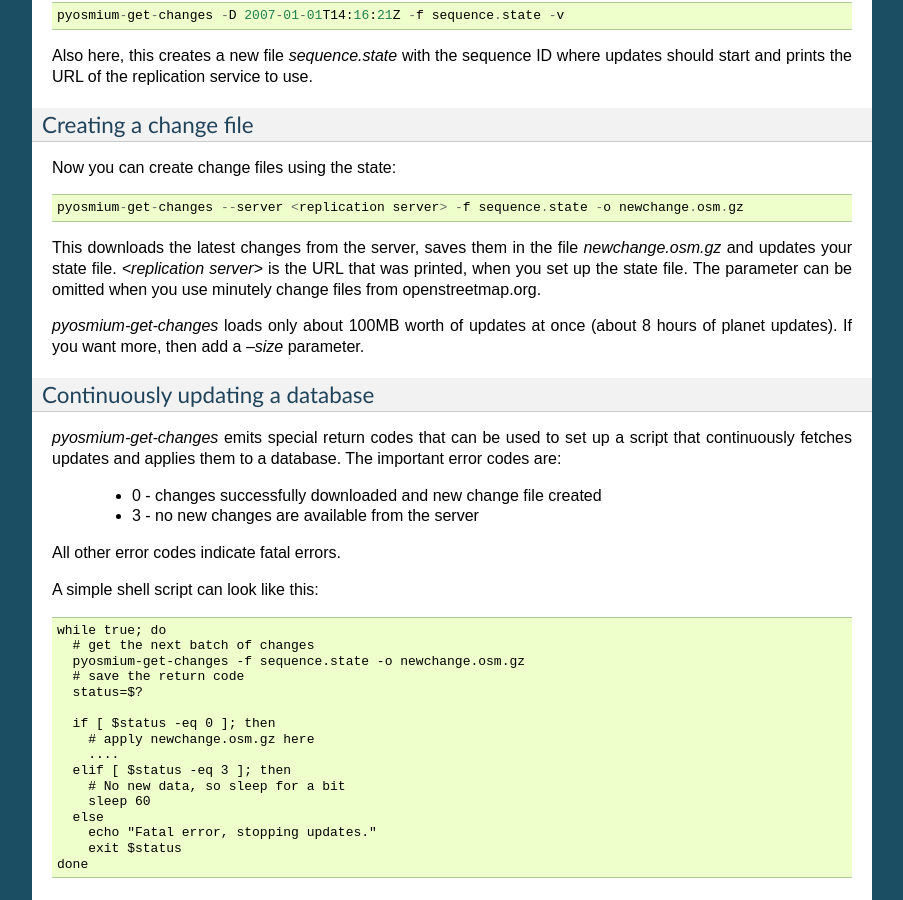
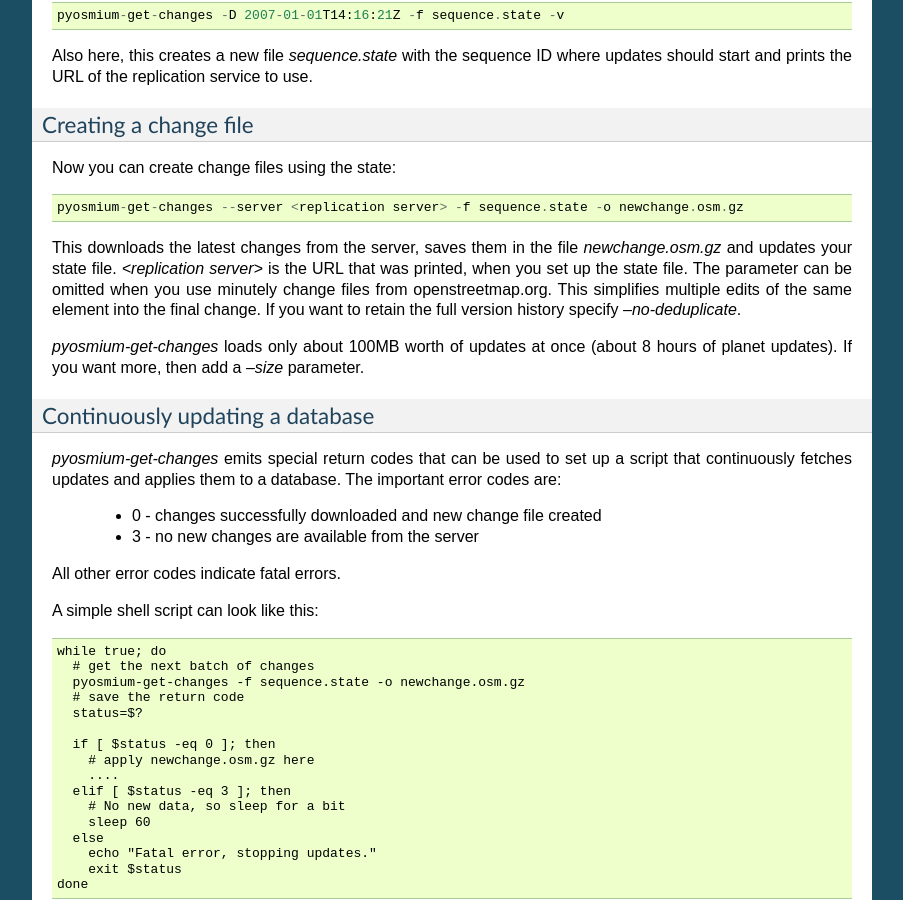
Before and after one commit to osmcode/pyosmium, a Sphinx documentation site: the page built from doc/updating_osm_data.rst, in a window 1280 px wide and 900 px high, scrolled down 2395 px. Shown: the whole window, without its empty margins (198-1101 px from the left). Built offline with Sphinx 7.4.7, drawn with Linux system fonts in a browser that asks for light colours; pages that are not in the unit, such as notebooks, are missing from menus; the version number could not be read and is left out.

Commit message:
Doc: pyosmium-get-changes simplifies osc by default

```diff
--- a/doc/updating_osm_data.rst
+++ b/doc/updating_osm_data.rst
@@ -160,6 +160,8 @@
 `newchange.osm.gz` and updates your state file. `<replication server>` is the
 URL that was printed, when you set up the state file. The parameter can be
 omitted when you use minutely change files from openstreetmap.org.
+This simplifies multiple edits of the same element into the final change. If you want to
+retain the full version history specify `--no-deduplicate`.
 
 `pyosmium-get-changes` loads only about 100MB worth of updates at once (about
 8 hours of planet updates). If you want more, then add a `--size` parameter.
```
